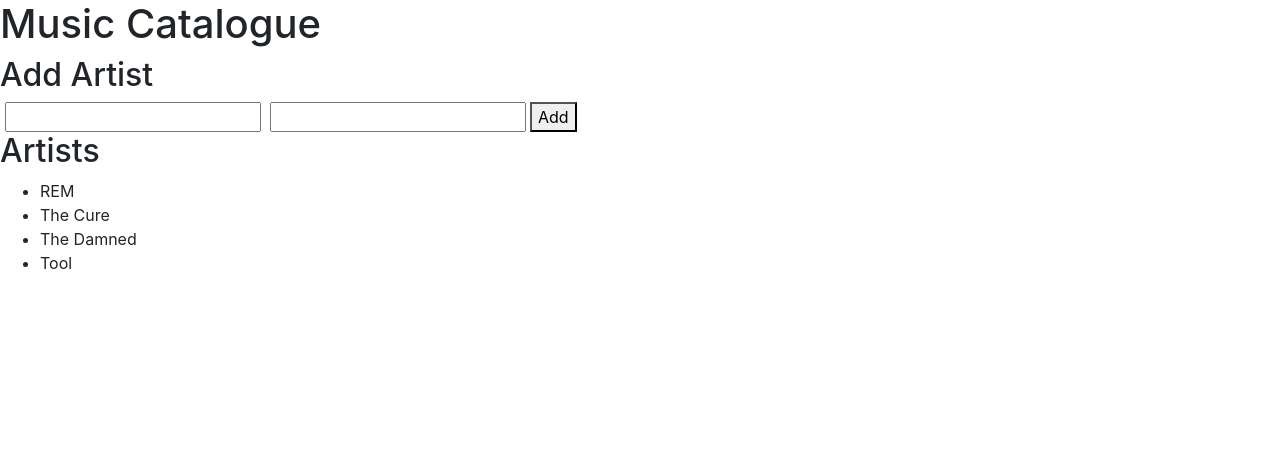
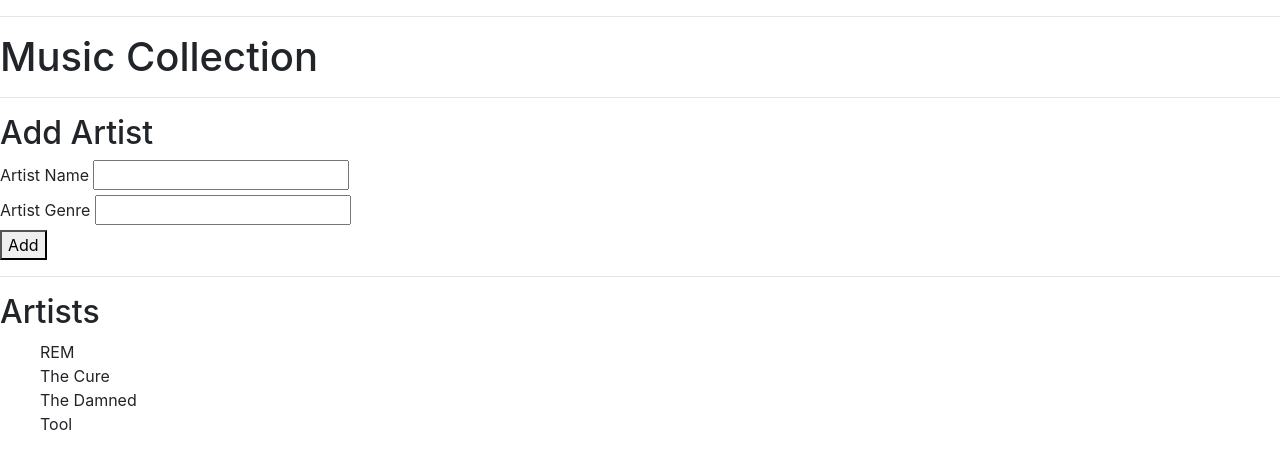
Before and after one commit to DrewAPeterson7671/Music-List-JS, a plain HTML site: page index.html in a window 1280 px wide. Drawn offline with nearby package versions, Linux system fonts and the light colour scheme.

Commit message:
Tidy some of the HTML appearance

```diff
--- a/css/styles.css
+++ b/css/styles.css
@@ -1,3 +1,6 @@
+ul {
+  list-style-type: none;
+}
 #show-artist {
   display: none;
 }
--- a/index.html
+++ b/index.html
@@ -1,22 +1,27 @@
 <!DOCTYPE html>
 <html lang="en-US">
 <head>
-  <title>Music Catalogue</title>
+  <title>Music Collection</title>
   <link href="https://stackpath.bootstrapcdn.com/bootstrap/4.1.1/css/bootstrap.min.css" rel="stylesheet">
   <link href="css/styles.css" rel="stylesheet" type="text/css">
   <script src="https://cdnjs.cloudflare.com/ajax/libs/jquery/3.5.1/jquery.min.js"></script>
   <script src="js/scripts.js"></script>
 </head>
 <body>
-  <h1>Music Catalogue</h1>
+  <hr>
+  <h1>Music Collection</h1>
+  <hr>
   <h2>Add Artist</h2>
     <form id="new-artist">
-      <label for="new-artist-name"></label>
+      <label for="new-artist-name">Artist Name</label>
       <input type="text" id="new-artist-name">
-      <label for="new-artist-genre"></label>
+      <br>
+      <label for="new-artist-genre">Artist Genre</label>
       <input type="text" id="new-artist-genre">
+      <br>
       <button type="submit">Add</button>
     </form>
+  <hr>
   <h2>Artists</h2>
     <ul id="artists">
     </ul>
```
